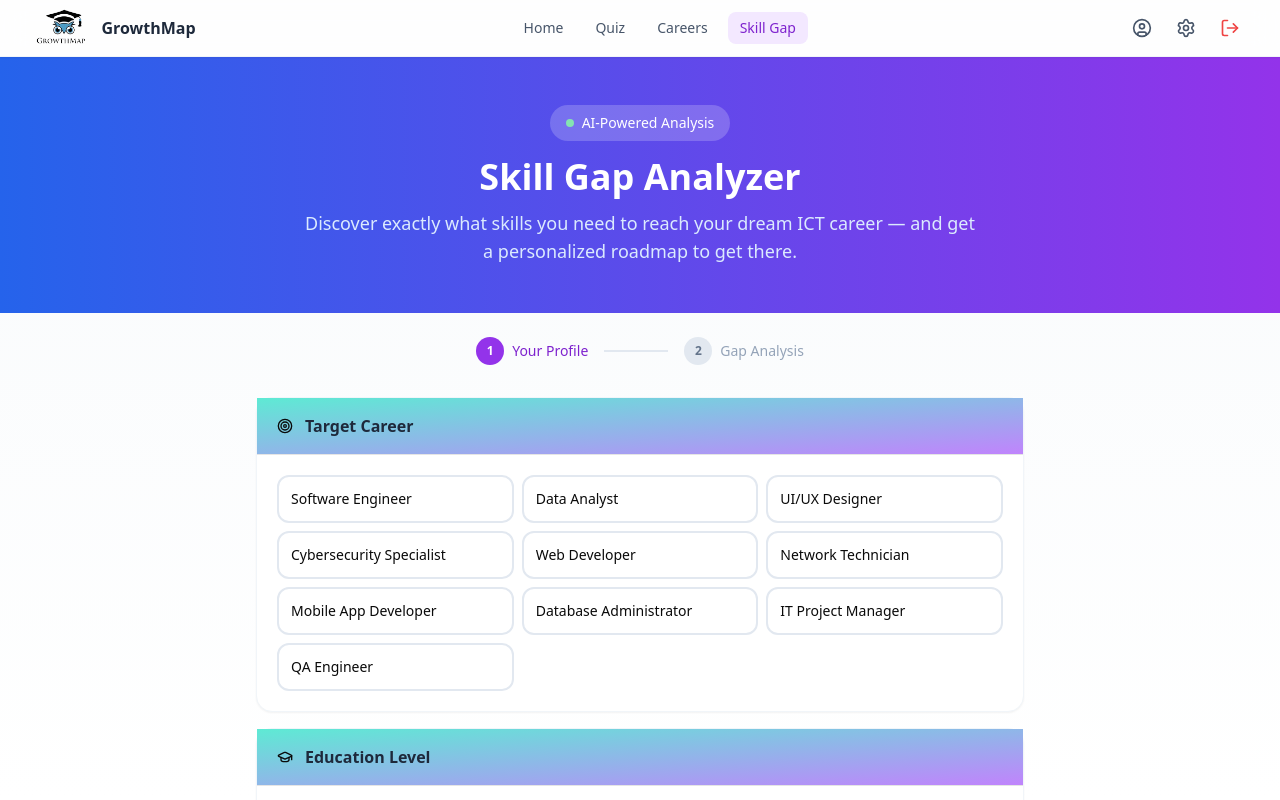
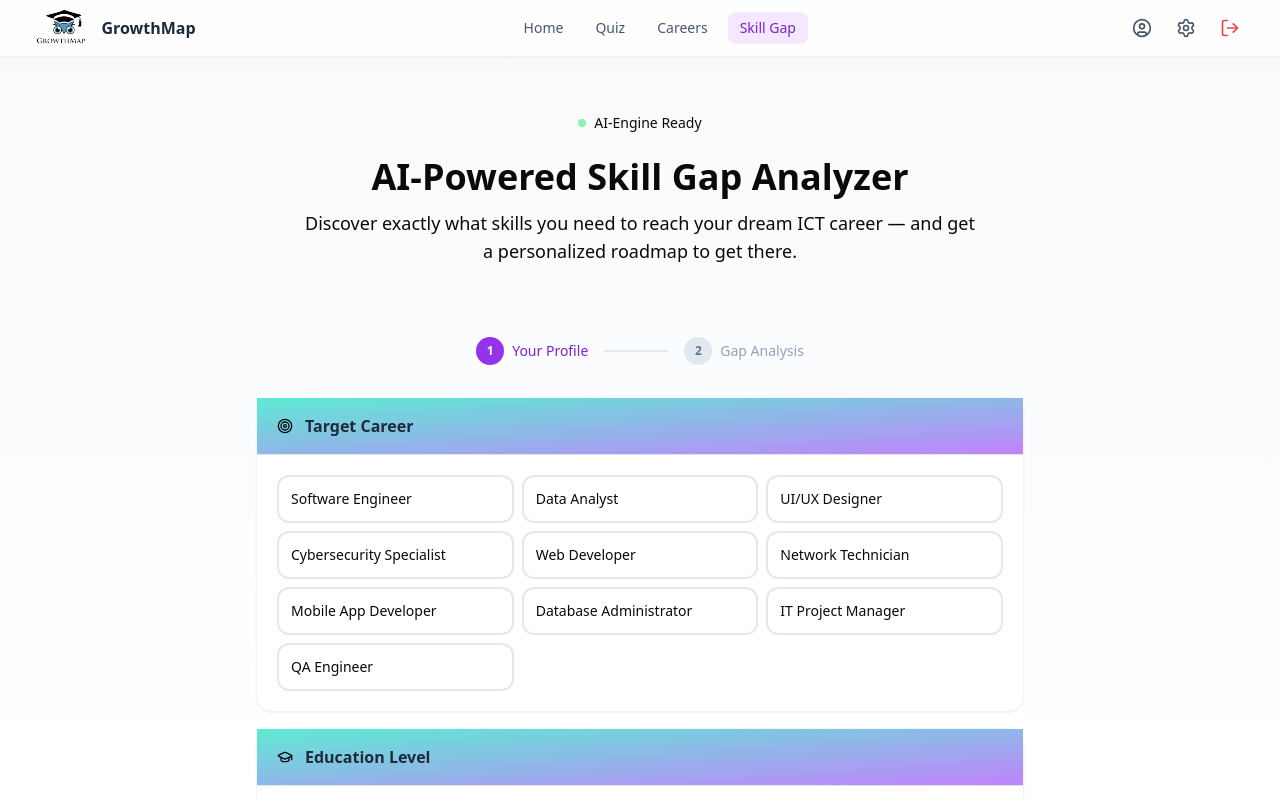
Before and after one commit to SemikaVidusha/SDGP_Project-GrowthMap, a React app in the folder SDGP/frontend/: page /skillgap in a window 1280 px wide. Shown: the top 800 px of the page. Built offline with nearby package versions, Linux system fonts and the light colour scheme; the HTML template or start-up script is replaced by a standard one.

Commit message:
Changed the text colors , and the skill gap analyzer topic colors.

```diff
--- a/SDGP/frontend/src/pages/Dashboard/SkillGap.jsx
+++ b/SDGP/frontend/src/pages/Dashboard/SkillGap.jsx
@@ -22,19 +22,19 @@ export default function SkillGap() {
   return (
     <div className="min-h-screen bg-gradient-to-b from-slate-50 via-white to-purple-50">
       {/* Header */}
-      <div className="bg-gradient-to-r from-blue-600 to-purple-600 text-white py-12 px-4">
+      <div className="text-grey py-12 px-4">
         <div className="max-w-4xl mx-auto text-center">
           <motion.div
             initial={{ opacity: 0, y: -20 }}
             animate={{ opacity: 1, y: 0 }}
             transition={{ duration: 0.5 }}
           >
-            <div className="inline-flex items-center gap-2 px-4 py-2 bg-white/20 rounded-full text-sm font-medium mb-4">
+            <div className="inline-flex items-center gap-2 px-4 py-2 bg-grey/20 rounded-full text-sm font-medium mb-4">
               <span className="w-2 h-2 rounded-full bg-green-300 animate-pulse inline-block" />
-              AI-Powered Analysis
+              AI-Engine Ready
             </div>
-            <h1 className="text-3xl md:text-4xl font-bold mb-3">Skill Gap Analyzer</h1>
-            <p className="text-blue-100 text-lg max-w-2xl mx-auto">
+            <h1 className="text-3xl md:text-4xl font-bold mb-3">AI-Powered Skill Gap Analyzer</h1>
+            <p className="text-grey-100 text-lg max-w-2xl mx-auto">
               Discover exactly what skills you need to reach your dream ICT career — and get a personalized roadmap to get there.
             </p>
           </motion.div>
```
